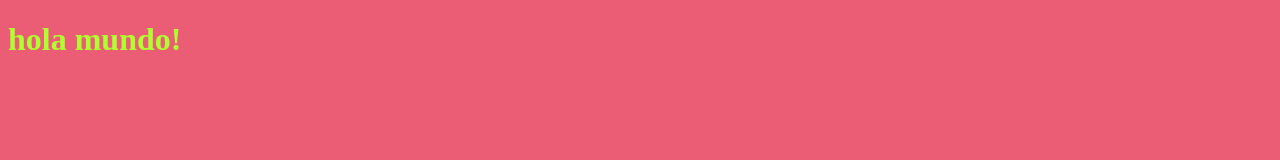
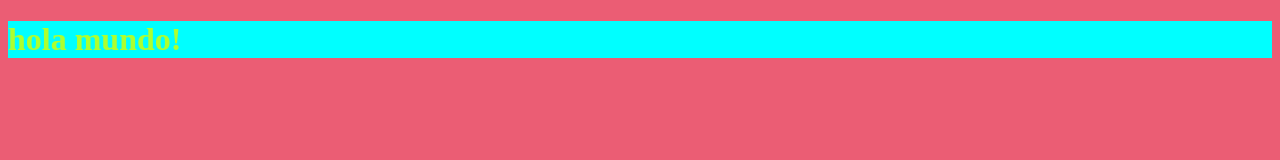
Before and after one commit to JordiRoronoa/git-demo, a plain HTML site: page index.html in a window 1280 px wide. Drawn offline with Linux system fonts and the light colour scheme.

Commit message:
title-background-cyan

```diff
--- a/index.html
+++ b/index.html
@@ -8,6 +8,6 @@
 </head>
 
 <body style="background-color:rgb(235, 93, 116)">
-    <h1 style="color:greenyellow">hola mundo!</h1>
+    <h1 style="color:greenyellow; background:cyan">hola mundo!</h1>
 </body>
 </html>
```
